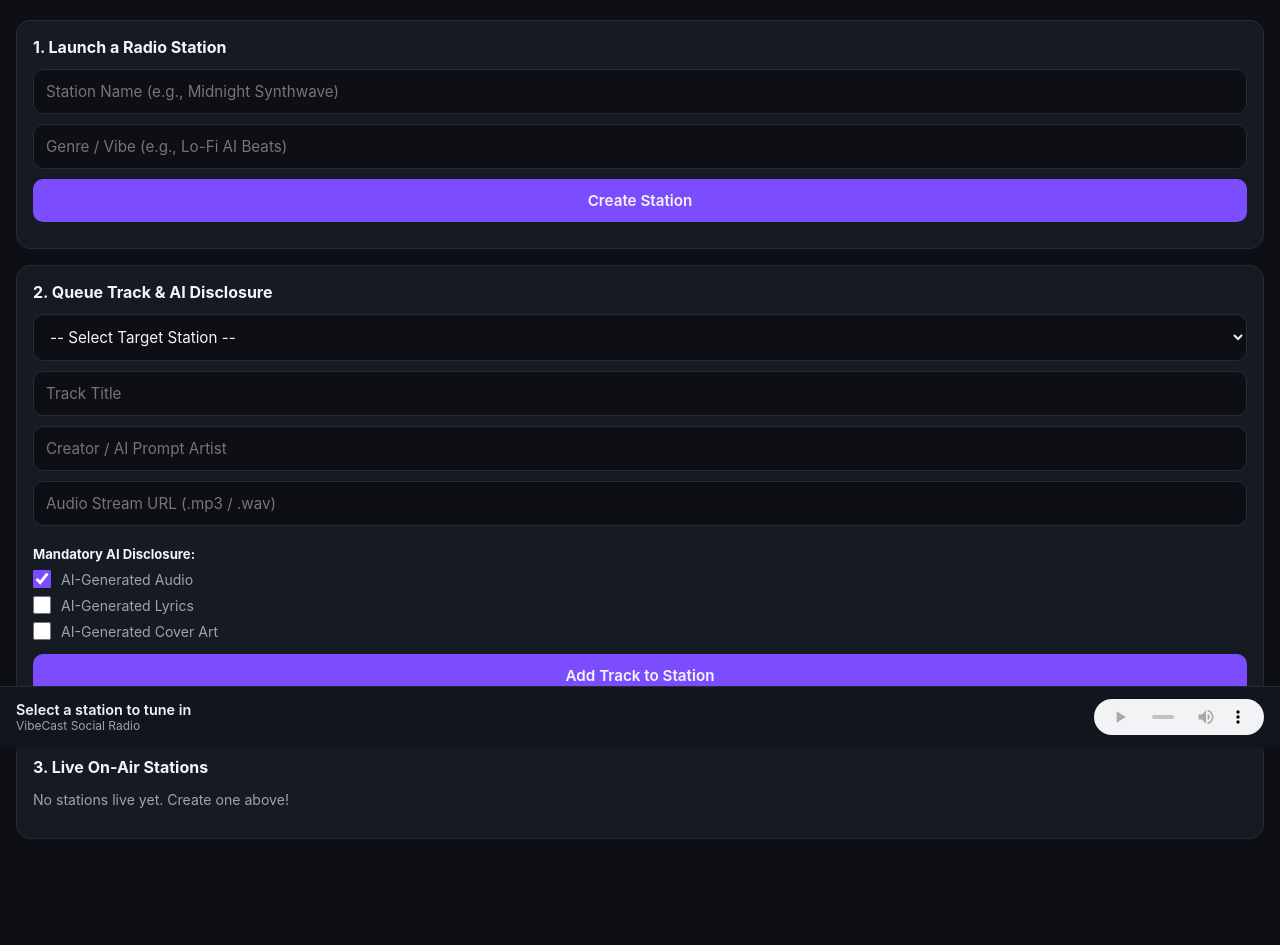
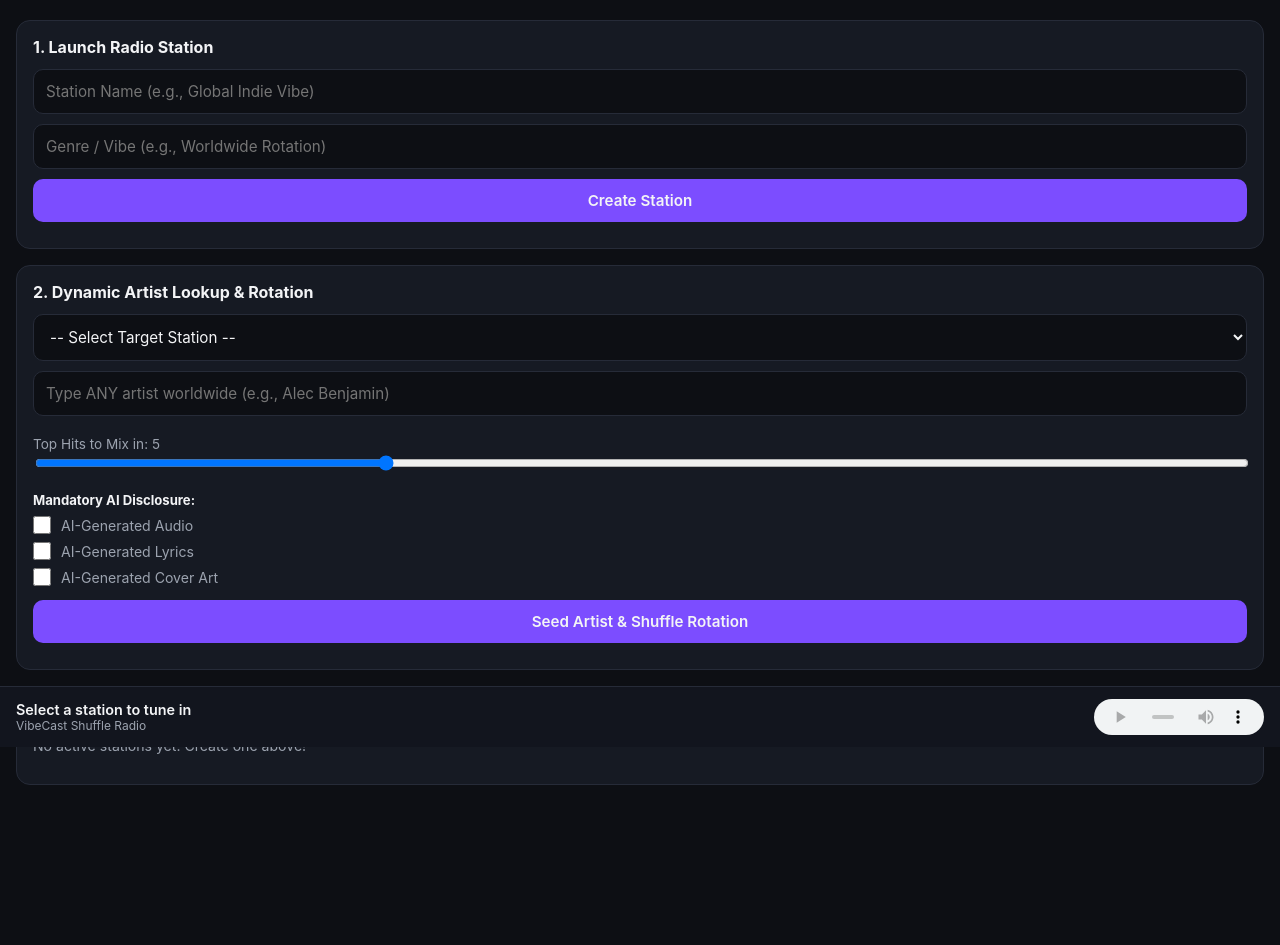
Before and after one commit to BeekoTheBear/VibeCast-Music-AI-Radio-, a Flask app: page / in a window 1280 px wide. Shown: the part 53-998 px from the top of the page. After the commit the page ends 838 px from the top, so only its background shows below. Run offline with Flask 3, Linux system fonts and the light colour scheme.

Commit message:
Enhance radio station creation and artist search features

```diff
--- a/templates/index.html
+++ b/templates/index.html
@@ -20,17 +20,32 @@
     header { display: flex; justify-content: space-between; align-items: center; margin-bottom: 20px; border-bottom: 1px solid var(--border); padding-bottom: 12px; }
     h1 { font-size: 1.25rem; margin: 0; letter-spacing: -0.5px; }
     .status-dot { height: 10px; width: 10px; background: #10b981; border-radius: 50%; display: inline-block; margin-right: 6px; }
-    .card { background: var(--card); border: 1px solid var(--border); border-radius: 14px; padding: 16px; margin-bottom: 16px; }
+    .card { background: var(--card); border: 1px solid var(--border); border-radius: 14px; padding: 16px; margin-bottom: 16px; position: relative; }
     h2 { font-size: 1rem; margin: 0 0 12px 0; color: var(--text); }
     input, select, button { width: 100%; padding: 12px; border-radius: 10px; border: 1px solid var(--border); background: #0d0f14; color: var(--text); font-size: 0.95rem; margin-bottom: 10px; }
     button { background: var(--accent); border: none; font-weight: 600; cursor: pointer; transition: 0.2s; }
     button:active { background: var(--accent-hover); transform: scale(0.99); }
+
+    /* Dynamic Autofill Dropdown */
+    .autocomplete-container { position: relative; width: 100%; }
+    .suggestions-list {
+      position: absolute; top: 100%; left: 0; right: 0;
+      background: #12151e; border: 1px solid var(--border);
+      border-radius: 0 0 10px 10px; max-height: 200px; overflow-y: auto;
+      z-index: 50; display: none; margin-top: -10px; margin-bottom: 10px;
+    }
+    .suggestion-item { padding: 10px 12px; font-size: 0.9rem; cursor: pointer; border-bottom: 1px solid var(--border); display: flex; align-items: center; gap: 10px; }
+    .suggestion-item:hover { background: var(--accent); color: white; }
+    .suggestion-item img { width: 30px; height: 30px; border-radius: 4px; object-fit: cover; }
+
+    .slider-container { margin: 10px 0; font-size: 0.85rem; color: var(--muted); }
+    .slider-container input { padding: 0; }
     .checkbox-group { display: flex; flex-direction: column; gap: 8px; margin: 10px 0 14px 0; font-size: 0.88rem; color: var(--muted); }
     .checkbox-group label { display: flex; align-items: center; gap: 10px; cursor: pointer; }
     .checkbox-group input { width: 18px; height: 18px; margin: 0; accent-color: var(--accent); }
     .station-item { padding: 12px; border: 1px solid var(--border); border-radius: 10px; margin-bottom: 8px; display: flex; justify-content: space-between; align-items: center; }
     .ai-badge { background: var(--badge); color: #b388ff; font-size: 0.72rem; padding: 3px 8px; border-radius: 6px; border: 1px solid #3f2e7a; font-weight: 600; }
-    .player-bar { position: fixed; bottom: 0; left: 0; right: 0; background: #12151e; border-top: 1px solid var(--border); padding: 12px 16px; display: flex; align-items: center; justify-content: space-between; }
+    .player-bar { position: fixed; bottom: 0; left: 0; right: 0; background: #12151e; border-top: 1px solid var(--border); padding: 12px 16px; display: flex; align-items: center; justify-content: space-between; z-index: 100; }
     .toast { font-size: 0.85rem; color: #10b981; margin-top: 4px; display: none; }
   </style>
 </head>
@@ -41,55 +56,118 @@
     <span style="font-size: 0.8rem; color: var(--muted);"><span class="status-dot"></span>Live</span>
   </header>
 
-  <!-- Create Station Card -->
+  <!-- 1. Create Station -->
   <div class="card">
-    <h2>1. Launch a Radio Station</h2>
-    <input type="text" id="stationName" placeholder="Station Name (e.g., Midnight Synthwave)" />
-    <input type="text" id="stationGenre" placeholder="Genre / Vibe (e.g., Lo-Fi AI Beats)" />
+    <h2>1. Launch Radio Station</h2>
+    <input type="text" id="stationName" placeholder="Station Name (e.g., Global Indie Vibe)" />
+    <input type="text" id="stationGenre" placeholder="Genre / Vibe (e.g., Worldwide Rotation)" />
     <button onclick="createStation()">Create Station</button>
-    <div id="stationToast" class="toast">Station created!</div>
+    <div id="stationToast" class="toast">Station created successfully!</div>
   </div>
 
-  <!-- Upload Track with AI Compliance -->
+  <!-- 2. Dynamic Artist Search & Rotation Pool -->
   <div class="card">
-    <h2>2. Queue Track & AI Disclosure</h2>
+    <h2>2. Dynamic Artist Lookup & Rotation</h2>
     <select id="stationSelect">
       <option value="">-- Select Target Station --</option>
     </select>
-    <input type="text" id="trackTitle" placeholder="Track Title" />
-    <input type="text" id="artistName" placeholder="Creator / AI Prompt Artist" />
-    <input type="url" id="audioUrl" placeholder="Audio Stream URL (.mp3 / .wav)" />
+
+    <!-- Live Global Search Input -->
+    <div class="autocomplete-container">
+      <input type="text" id="artistName" placeholder="Type ANY artist worldwide (e.g., Alec Benjamin)" oninput="searchGlobalArtists(this.value)" autocomplete="off" />
+      <div id="artistSuggestions" class="suggestions-list"></div>
+    </div>
+
+    <div class="slider-container">
+      <label for="trackCount">Top Hits to Mix in: <span id="trackCountVal">5</span></label>
+      <input type="range" id="trackCount" min="3" max="10" value="5" oninput="document.getElementById('trackCountVal').textContent=this.value" />
+    </div>
 
     <div class="checkbox-group">
       <strong style="color: var(--text); font-size: 0.82rem;">Mandatory AI Disclosure:</strong>
-      <label><input type="checkbox" id="aiAudio" checked /> AI-Generated Audio</label>
+      <label><input type="checkbox" id="aiAudio" /> AI-Generated Audio</label>
       <label><input type="checkbox" id="aiLyrics" /> AI-Generated Lyrics</label>
       <label><input type="checkbox" id="aiArtwork" /> AI-Generated Cover Art</label>
     </div>
 
-    <button onclick="uploadTrack()">Add Track to Station</button>
-    <div id="trackToast" class="toast">Track queued with AI disclosures!</div>
+    <button onclick="addArtistSeed()">Seed Artist & Shuffle Rotation</button>
+    <div id="trackToast" class="toast">Artist added to station pool!</div>
   </div>
 
-  <!-- Live Stations Feed -->
+  <!-- 3. Live Stations Feed -->
   <div class="card">
     <h2>3. Live On-Air Stations</h2>
     <div id="stationsList">
-      <p style="color: var(--muted); font-size: 0.88rem;">No stations live yet. Create one above!</p>
+      <p style="color: var(--muted); font-size: 0.88rem;">No active stations yet. Create one above!</p>
     </div>
   </div>
 
-  <!-- Persistent Mini Audio Player -->
+  <!-- Persistent Player Bar -->
   <div class="player-bar">
     <div>
       <div id="nowPlayingTitle" style="font-weight: 600; font-size: 0.9rem;">Select a station to tune in</div>
-      <div id="nowPlayingSub" style="font-size: 0.75rem; color: var(--muted);">VibeCast Social Radio</div>
+      <div id="nowPlayingSub" style="font-size: 0.75rem; color: var(--muted);">VibeCast Shuffle Radio</div>
     </div>
     <audio id="audioPlayer" controls style="height: 36px; max-width: 170px;"></audio>
   </div>
 
   <script>
     const stations = [];
+    let searchTimeout = null;
+    let selectedArtistTracks = [];
+
+    // Live global artist lookup using public music catalog API
+    async function searchGlobalArtists(query) {
+      const box = document.getElementById('artistSuggestions');
+      if (!query || query.trim().length < 2) {
+        box.style.display = 'none';
+        return;
+      }
+
+      clearTimeout(searchTimeout);
+      searchTimeout = setTimeout(async () => {
+        try {
+          const res = await fetch(`https://itunes.apple.com/search?term=${encodeURIComponent(query)}&entity=song&limit=10`);
+          const data = await res.json();
+
+          if (!data.results || data.results.length === 0) {
+            box.style.display = 'none';
+            return;
+          }
+
+          // Cache fetched tracks for seeding
+          selectedArtistTracks = data.results;
+
+          // Render live dropdown suggestions
+          box.innerHTML = data.results.map((track, idx) => `
+            <div class="suggestion-item" onclick="selectArtistFromSearch(${idx})">
+              <img src="${track.artworkUrl100 || ''}" alt="art" />
+              <div>
+                <div style="font-weight: 600;">${track.artistName}</div>
+                <div style="font-size: 0.75rem; color: var(--muted);">${track.trackName}</div>
+              </div>
+            </div>
+          `).join('');
+          box.style.display = 'block';
+        } catch (e) {
+          console.error("Search error:", e);
+        }
+      }, 300); // Debounce typing
+    }
+
+    function selectArtistFromSearch(index) {
+      const track = selectedArtistTracks[index];
+      if (!track) return;
+      document.getElementById('artistName').value = track.artistName;
+      document.getElementById('artistSuggestions').style.display = 'none';
+    }
+
+    // Hide dropdown when clicking outside
+    document.addEventListener('click', (e) => {
+      if (!e.target.closest('.autocomplete-container')) {
+        document.getElementById('artistSuggestions').style.display = 'none';
+      }
+    });
 
     function showToast(id, msg) {
       const el = document.getElementById(id);
@@ -98,22 +176,13 @@
       setTimeout(() => el.style.display = 'none', 3000);
     }
 
-    async function createStation() {
+    function createStation() {
       const name = document.getElementById('stationName').value.trim();
       const genre = document.getElementById('stationGenre').value.trim();
-      if (!name) return alert('Enter a station name');
+      if (!name) return alert('Please enter a station name.');
 
-      const station = { id: Date.now(), name, genre: genre || 'AI Radio', tracks: [] };
+      const station = { id: Date.now(), name, genre: genre || 'Global Radio', artists: [], rotationPool: [] };
       stations.push(station);
-
-      // Sync with Flask backend if /stations route exists
-      try {
-        await fetch('/stations', {
-          method: 'POST',
-          headers: { 'Content-Type': 'application/json' },
-          body: JSON.stringify(station)
-        });
-      } catch (e) { /* Fallback to local UI state */ }
 
       document.getElementById('stationName').value = '';
       document.getElementById('stationGenre').value = '';
@@ -121,49 +190,74 @@
       showToast('stationToast', `Station "${name}" is live!`);
     }
 
-    async function uploadTrack() {
+    async function addArtistSeed() {
       const stationId = document.getElementById('stationSelect').value;
-      const title = document.getElementById('trackTitle').value.trim();
       const artist = document.getElementById('artistName').value.trim();
-      const url = document.getElementById('audioUrl').value.trim();
+      const count = parseInt(document.getElementById('trackCount').value);
 
-      if (!stationId || !title) return alert('Select a station and enter a track title.');
+      if (!stationId || !artist) return alert('Select a station and enter an artist name.');
 
-      const disclosure = {
-        audio: document.getElementById('aiAudio').checked,
-        lyrics: document.getElementById('aiLyrics').checked,
-        artwork: document.getElementById('aiArtwork').checked
-      };
+      const station = stations.find(s => s.id == stationId);
+      if (!station) return;
 
-      const track = { title, artist: artist || 'VibeCast Creator', url, disclosure };
-      const station = stations.find(s => s.id == stationId);
-      if (station) station.tracks.push(track);
+      // Dynamically fetch real tracks from global database for this artist
+      let artistTracks = [];
+      try {
+        const res = await fetch(`https://itunes.apple.com/search?term=${encodeURIComponent(artist)}&entity=song&limit=${count}`);
+        const data = await res.json();
+        if (data.results && data.results.length > 0) {
+          artistTracks = data.results.map(t => ({
+            title: `${t.trackName} - ${t.artistName}`,
+            artist: t.artistName,
+            url: t.previewUrl, // Real 30-sec streaming audio preview
+            disclosure: {
+              audio: document.getElementById('aiAudio').checked,
+              lyrics: document.getElementById('aiLyrics').checked,
+              artwork: document.getElementById('aiArtwork').checked
+            }
+          }));
+        }
+      } catch (e) {
+        console.error("Fetch tracks error:", e);
+      }
 
-      try {
-        await fetch('/tracks', {
-          method: 'POST',
-          headers: { 'Content-Type': 'application/json' },
-          body: JSON.stringify({ station_id: stationId, ...track })
+      // Fallback if search returns nothing
+      if (artistTracks.length === 0) {
+        artistTracks.push({
+          title: `${artist} - Custom Track (Shuffle Mix)`,
+          artist: artist,
+          url: "https://www.soundhelix.com/examples/mp3/SoundHelix-Song-1.mp3",
+          disclosure: {
+            audio: document.getElementById('aiAudio').checked,
+            lyrics: document.getElementById('aiLyrics').checked,
+            artwork: document.getElementById('aiArtwork').checked
+          }
         });
-      } catch (e) { /* Fallback to local UI state */ }
+      }
 
-      document.getElementById('trackTitle').value = '';
-      document.getElementById('audioUrl').value = '';
+      station.artists.push({ name: artist, trackCount: artistTracks.length });
+      station.rotationPool.push(...artistTracks);
+
+      document.getElementById('artistName').value = '';
       updateUI();
-      showToast('trackToast', `"${title}" added to ${station.name}!`);
+      showToast('trackToast', `Added ${artistTracks.length} tracks for ${artist} into rotation!`);
     }
 
-    function playStation(stationId) {
+    function playRandomStationTrack(stationId) {
       const station = stations.find(s => s.id == stationId);
-      if (!station) return;
-      const latestTrack = station.tracks[station.tracks.length - 1];
-      document.getElementById('nowPlayingTitle').textContent = latestTrack ? latestTrack.title : station.name;
-      document.getElementById('nowPlayingSub').textContent = `${station.name} • ${station.tracks.length} tracks`;
-      if (latestTrack && latestTrack.url) {
-        const player = document.getElementById('audioPlayer');
-        player.src = latestTrack.url;
-        player.play();
+      if (!station || station.rotationPool.length === 0) {
+        return alert('This station has no artists seeded yet!');
       }
+
+      const randomIndex = Math.floor(Math.random() * station.rotationPool.length);
+      const track = station.rotationPool[randomIndex];
+
+      document.getElementById('nowPlayingTitle').textContent = track.title;
+      document.getElementById('nowPlayingSub').textContent = `${station.name} • ${station.artists.length} Artist(s) in Rotation`;
+
+      const player = document.getElementById('audioPlayer');
+      player.src = track.url;
+      player.play();
     }
 
     function updateUI() {
@@ -173,27 +267,23 @@
       select.innerHTML = '<option value="">-- Select Target Station --</option>' +
         stations.map(s => `<option value="${s.id}">${s.name}</option>`).join('');
 
-      if (stations.length === 0) return;
+      if (stations.length === 0) {
+        list.innerHTML = '<p style="color: var(--muted); font-size: 0.88rem;">No active stations yet. Create one above!</p>';
+        return;
+      }
 
-      list.innerHTML = stations.map(s => {
-        const latest = s.tracks[s.tracks.length - 1];
-        let badges = '';
-        if (latest) {
-          if (latest.disclosure.audio) badges += '<span class="ai-badge">AI Audio</span> ';
-          if (latest.disclosure.lyrics) badges += '<span class="ai-badge">AI Lyrics</span> ';
-          if (latest.disclosure.artwork) badges += '<span class="ai-badge">AI Art</span>';
-        }
-        return `
-          <div class="station-item">
-            <div>
-              <strong>${s.name}</strong>
-              <div style="font-size: 0.8rem; color: var(--muted);">${s.genre} • ${s.tracks.length} track(s)</div>
-              <div style="margin-top: 4px;">${badges}</div>
+      list.innerHTML = stations.map(s => `
+        <div class="station-item">
+          <div>
+            <strong>${s.name}</strong>
+            <div style="font-size: 0.8rem; color: var(--muted);">${s.genre} • ${s.artists.length} Artist(s) • ${s.rotationPool.length} Track Pool</div>
+            <div style="margin-top: 4px; font-size: 0.75rem; color: #b388ff;">
+              Artists: ${s.artists.map(a => `${a.name} (${a.trackCount})`).join(', ') || 'None'}
             </div>
-            <button style="width: auto; padding: 8px 14px; margin: 0;" onclick="playStation(${s.id})">▶ Tune In</button>
           </div>
-        `;
-      }).join('');
+          <button style="width: auto; padding: 8px 14px; margin: 0;" onclick="playRandomStationTrack(${s.id})">▶ Tune In</button>
+        </div>
+      `).join('');
     }
   </script>
 </body>
```
